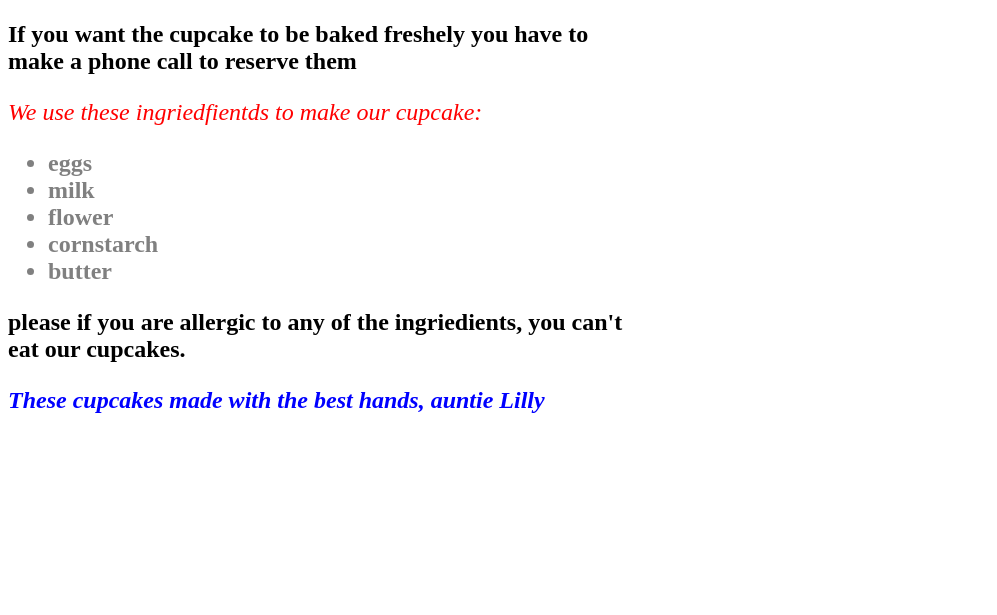
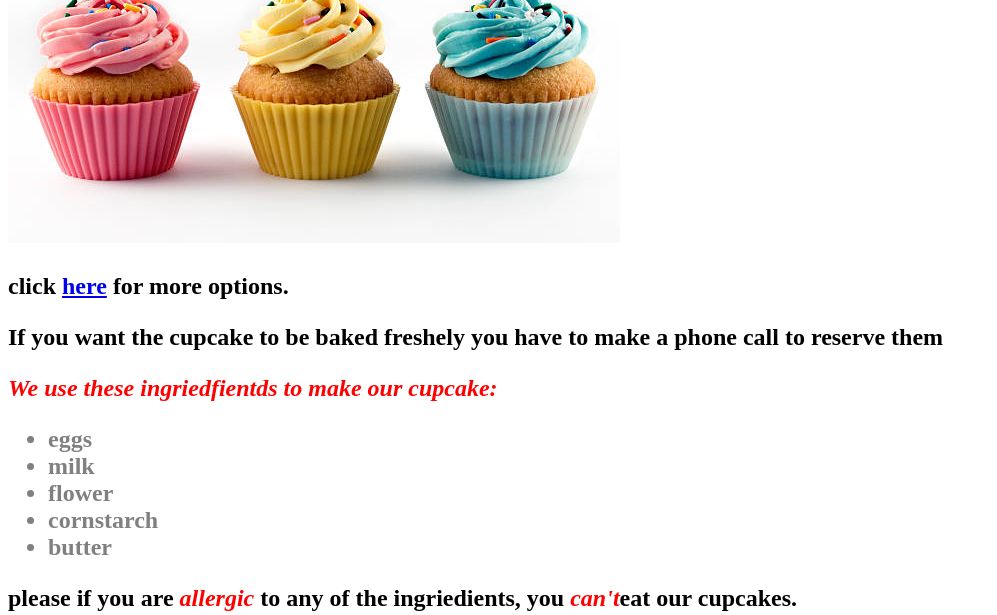
Before and after one commit to aohood/cupcake-shop, a plain HTML site: page index.html in a window 1280 px wide. Shown: the part 537-1152 px from the top of the page, without its empty margins (0-997 px from the left). Before the commit the page ends 975 px from the top, so only its background shows below. Drawn offline with Linux system fonts and the light colour scheme.

Commit message:
change the name of cupcakeshop to index.html

```diff
--- a/css/shop-styles.css
+++ b/css/shop-styles.css
@@ -1,7 +1,7 @@
 h1.intro{
-width: 50%;
-font-style: italic;
-color: red;
+  width: 50%;
+  font-style: italic;
+  color: red;
 }
 p.chief{
   color: blue;
@@ -15,13 +15,12 @@ ul{
   font-weight: Bold;
   color: Gray;
 }
-p.important{
+.flashy{
   color: red;
   font-style: italic;
-  width: 50%;
-  font-weight: lighter;
 }
-p{
-width: 50%;
-font-style:normal;
+.best{
+  color: Blue;
+  font-style: italic; Bold;
+
 }
--- a/cupcake-shop.html
+++ b/index.html
@@ -24,7 +24,7 @@
     <p>click <a href="cupcakes-flavors.html"> here</a> for more options.</p>
 
     <p>If you want the cupcake to be baked freshely you have to make a phone call to reserve them</p>
-    <p class="important">We use these ingriedfientds to make our cupcake:</p>
+    <p class="flashy">We use these ingriedfientds to make our cupcake:</p>
       <ul>
         <li>eggs</li>
         <li>milk</li>
@@ -34,21 +34,12 @@
       </ul>
 
 
-     <p>please if you are <strong class="important">allergic</strong> to any of the ingriedients,
-      you <strong class="important"> can't </strong>eat our cupcakes.</p>
+     <p>please if you are <em class="flashy">allergic</em> to any of the ingriedients,
+      you <strong class="flashy">can't</strong>eat our cupcakes.</p>
 
 
     <p class="chief">These cupcakes made with the best hands, auntie Lilly</p>
 
-
-
-
-
-
   </body>
 
-
-
-
-
 </html>
```
Also changed, not shown: cupcakes-flavors.html (+1 -0 lines), images/kk.jpg (added), images/oo.jpeg (added), images/pp.jpg (added), images/uu.jpg (added), 1 other file.
